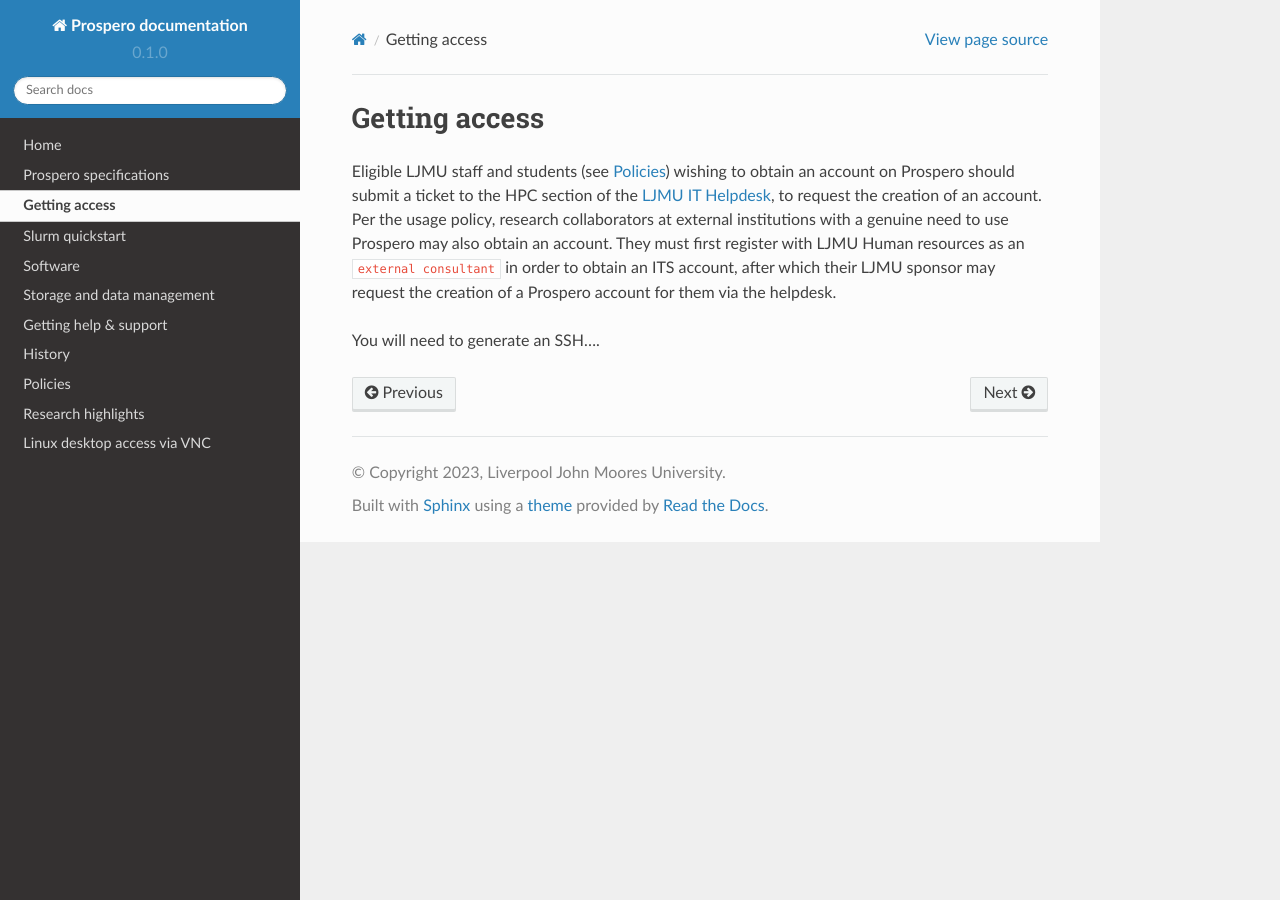
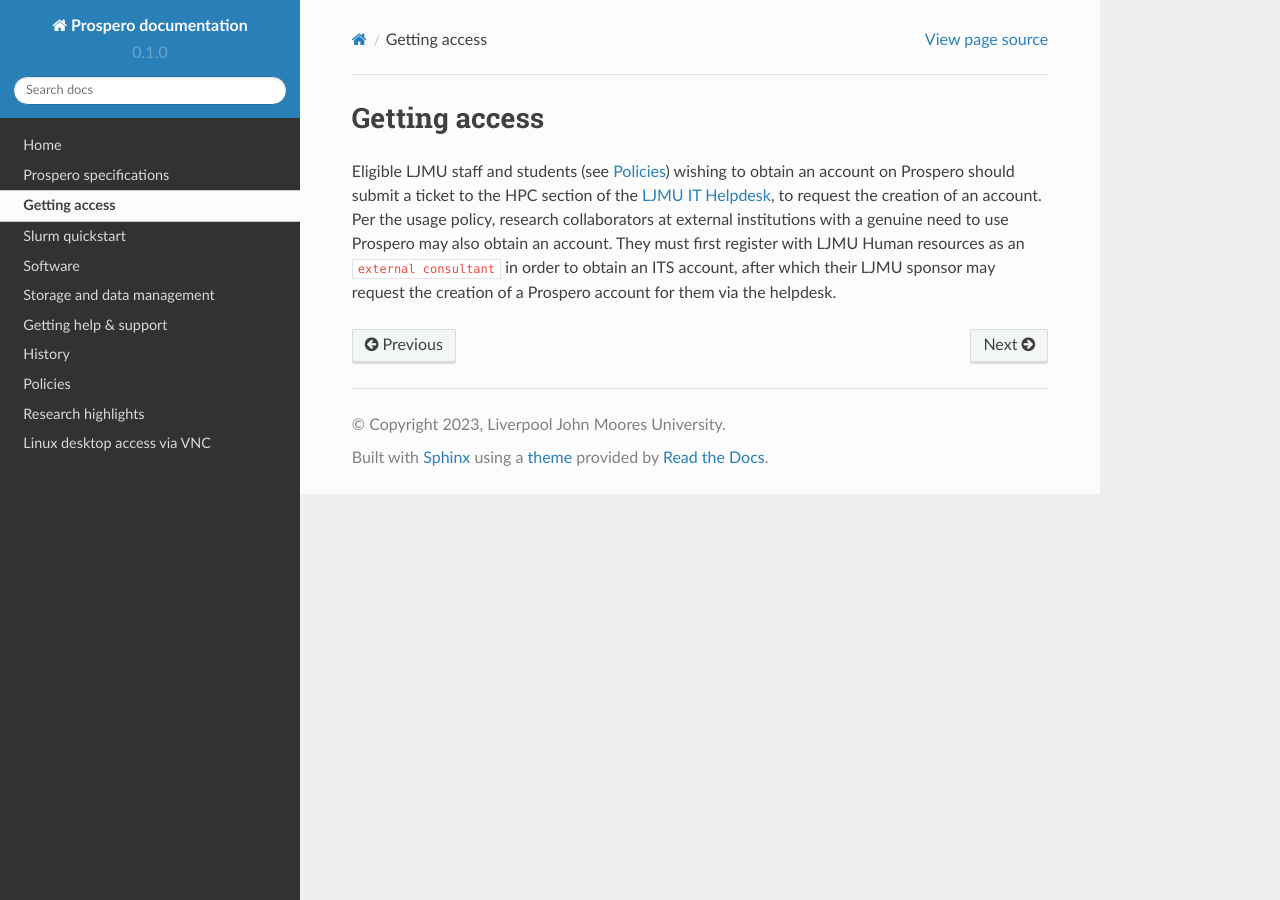
Before and after one commit to astrcrai/prospero-docs, a Sphinx documentation site: the page built from docs/source/access.rst, in a window 1280 px wide. Built offline with Sphinx 7.4.7 and the Read the Docs theme 2.0.0, drawn with Linux system fonts in a browser that asks for light colours.

Commit message:
Remove unneccensary text

```diff
--- a/docs/source/access.rst
+++ b/docs/source/access.rst
@@ -2,5 +2,3 @@ Getting access
 ===============
 
 Eligible LJMU staff and students (see :ref:`Policies`) wishing to obtain an account on Prospero should submit a ticket to the HPC section of the `LJMU IT Helpdesk <https://helpme.ljmu.ac.uk/>`_, to request the creation of an account. Per the usage policy, research collaborators at external institutions with a genuine need to use Prospero may also obtain an account. They must first register with LJMU Human resources as an ``external consultant`` in order to obtain an ITS account, after which their LJMU sponsor may request the creation of a Prospero account for them via the helpdesk.
-
-You will need to generate an SSH....
```
